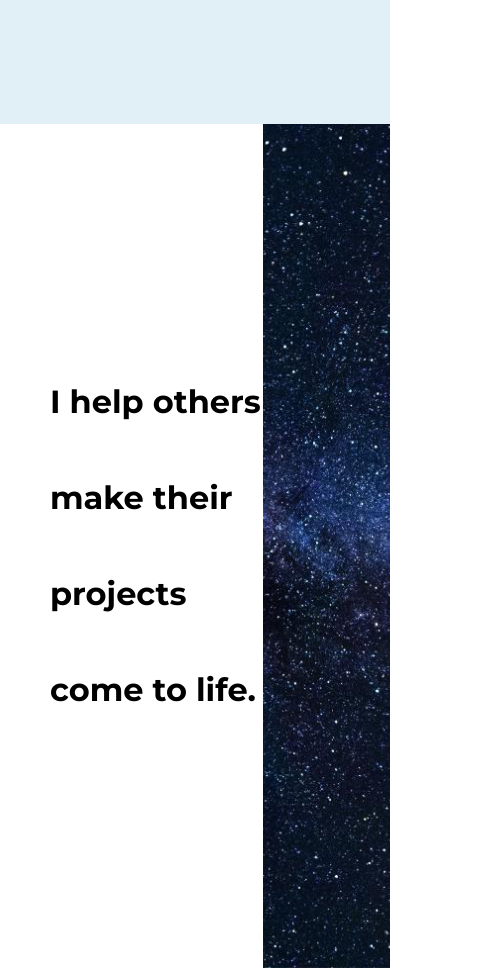
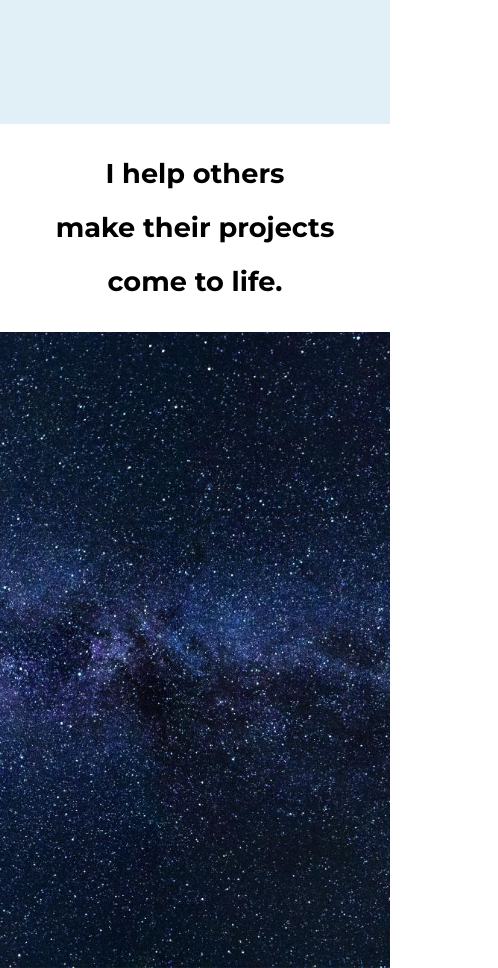
Before and after one commit to andievandy/andievandy.github.io, a plain HTML site: page index.html in a window 390 px wide. Shown: the part 720-1688 px from the top of the page, 498 px wide, since content can reach past the window. Drawn offline with Linux system fonts and the light colour scheme.

Commit message:
fix styling

```diff
--- a/css/style.css
+++ b/css/style.css
@@ -155,7 +155,7 @@ footer {
 }
 
 @media (max-width: 1000px) {
-    .section1 h1 {
+    .section1 h1, .section2 h1 {
         font-size: 2em;
     }
 }
@@ -201,12 +201,6 @@ footer {
     transition-property: box-shadow;
     background-color: #ffffff;
     box-shadow: 0px 0px 3px 0px #bbbbbb;
-}
-
-@media (max-width: 667px) {
-    .experience-card {
-        flex: 1 0 25%;
-    }
 }
 
 .experience-card a {
@@ -304,3 +298,32 @@ footer {
     vertical-align: middle;
     margin-right: 10px;
 }
+
+
+
+@media (max-width: 667px) {
+    .experience-card {
+        flex: 1 0 25%;
+    }
+
+    .section {
+        flex-direction: column;
+        justify-content: center;
+    }
+
+    .img-dream, .img-goal, .img-code {
+        width: 100%;
+    }
+
+    .section1 h1, .section2 h1 {
+        line-height: 2em;
+        font-size: 1.7em;
+        padding: 0px;
+        text-align: center;
+    }
+
+    .contact {
+        width: 100%;
+        text-align: center;
+    }
+}
```
